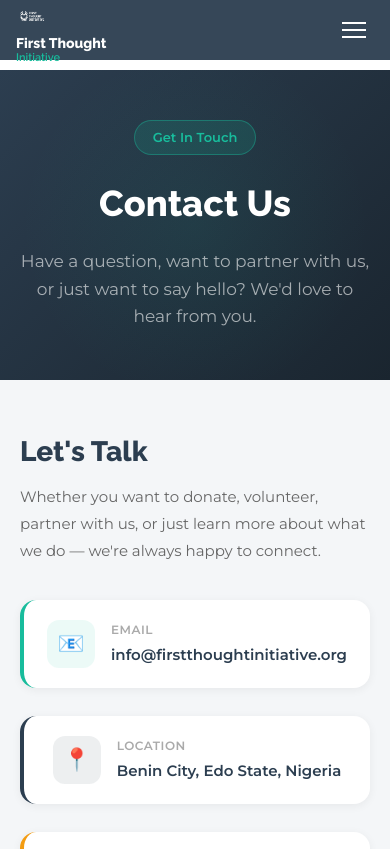
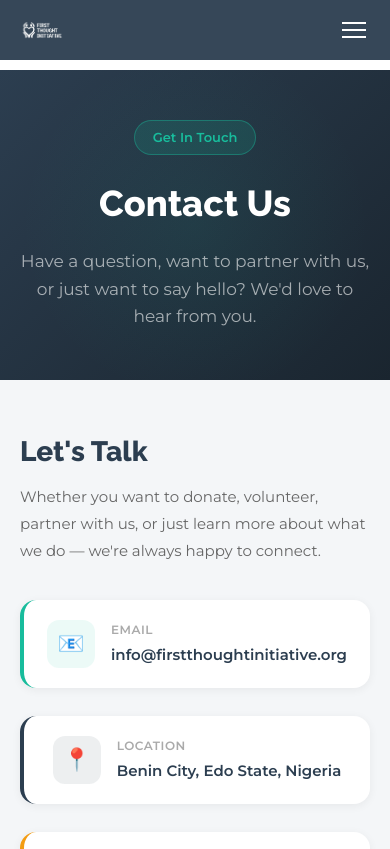
Before and after one commit to Affluentay/fti-website, a React (Vite) app: page /contact in a window 390 px wide. Shown: the top 849 px of the page. Built offline with nearby package versions, Linux system fonts and the light colour scheme.

Commit message:
fix logo size and remove text

```diff
--- a/src/components/Navbar.jsx
+++ b/src/components/Navbar.jsx
@@ -37,11 +37,7 @@
       }}>
         <Link to="/" style={{ textDecoration: "none" }}>
   <img src="/images/17c78463-0a35-4e4c-b5b8-63389157f295.png" alt="FTI Logo"
-    style={{ height: 50, width: "auto", objectFit: "contain" }} />
-          <div>
-            <div style={{ fontFamily: "Raleway, sans-serif", fontSize: 14, fontWeight: 800, color: "#fff", lineHeight: 1.1 }}>First Thought</div>
-            <div style={{ fontFamily: "Raleway, sans-serif", fontSize: 11, fontWeight: 600, color: "#18BC9C", lineHeight: 1.1 }}>Initiative</div>
-          </div>
+    style={{ height: 75, width: "auto", objectFit: "contain" }} />
         </Link>
 
         {/* Desktop links */}
--- a/src/index.css
+++ b/src/index.css
@@ -41,7 +41,7 @@
   100% { background-position: 200% center; }
 }
 @media (max-width: 768px) {
-  nav img { height: 40px !important; width: auto !important; }
+  nav img { height: 65px !important; width: auto !important; }
   body { overflow-x: hidden; }
   * { box-sizing: border-box; }
 
```
